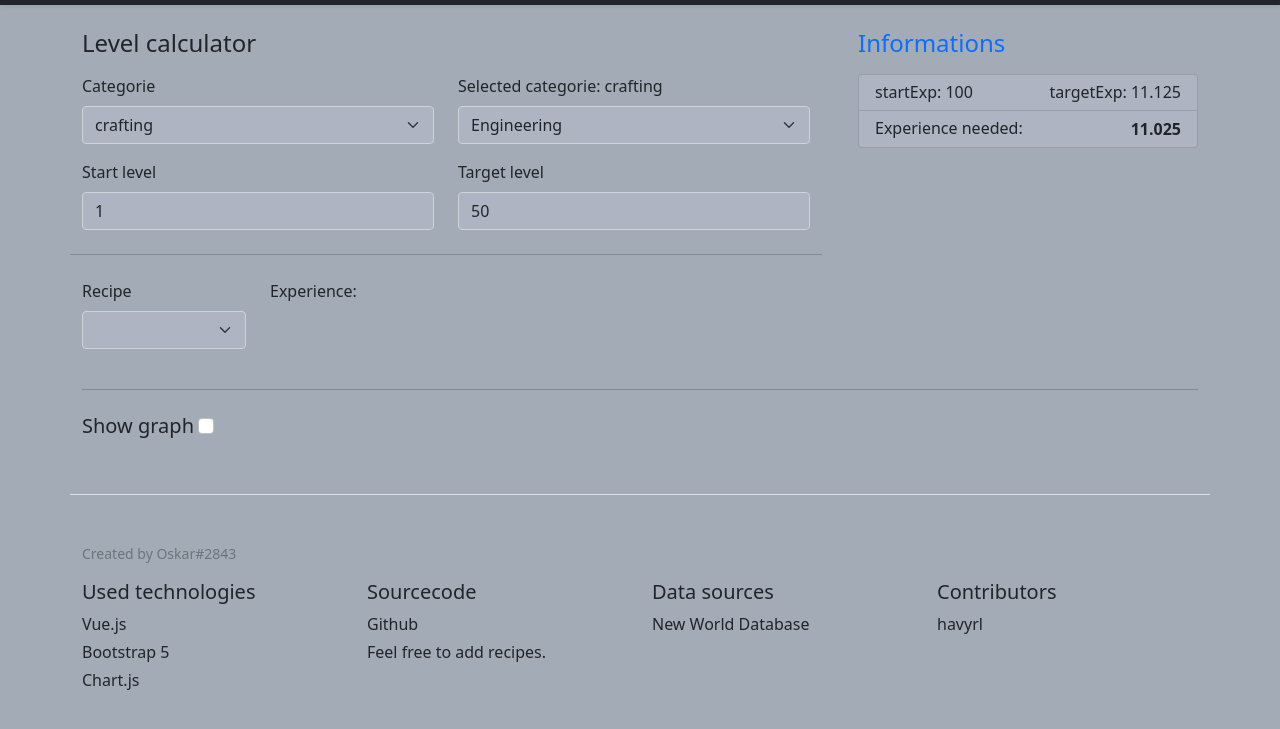
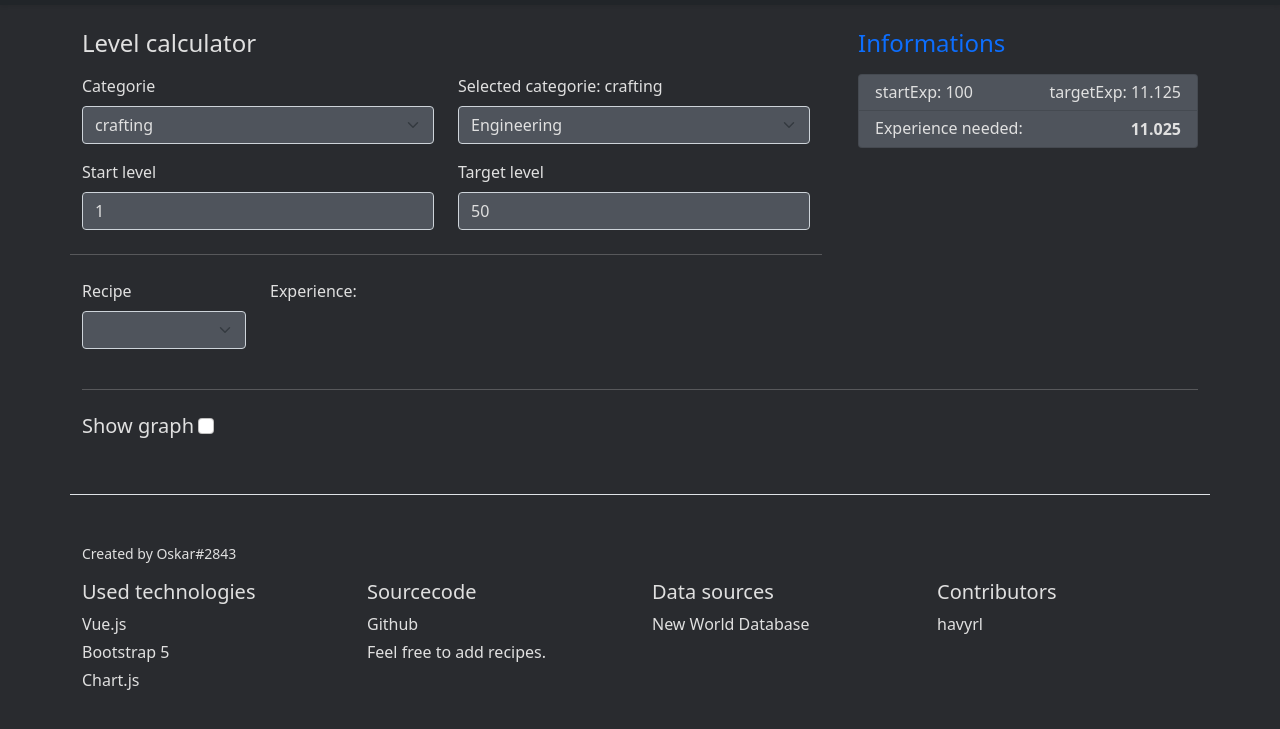
Before and after one commit to Oskar1504/nw-job-calculator, a website: page pub/index.html in a window 1280 px wide. Shown: the part 51-780 px from the top of the page. Drawn offline with nearby package versions, Linux system fonts and the light colour scheme.

Commit message:
changed style

```diff
--- a/pub/index.html
+++ b/pub/index.html
@@ -7,20 +7,8 @@
     <link href="https://cdn.jsdelivr.net/npm/bootstrap@5.0.2/dist/css/bootstrap.min.css" rel="stylesheet" integrity="sha384-EVSTQN3/azprG1Anm3QDgpJLIm9Nao0Yz1ztcQTwFspd3yD65VohhpuuCOmLASjC" crossorigin="anonymous">
     <!--CHART.JS-->
     <script src="https://cdn.jsdelivr.net/npm/chart.js"></script>
-    <style>
-        body{
-            background-color: #a3abb6 !important;
-        }
-        .form-select{
-            background-color: #aeb4c2 !important;
-        }
-        .form-control{
-            background-color: #aeb4c2 !important;
-        }
-        .list-group .list-group-item{
-            background-color: #aeb4c2 !important;
-        }
-    </style>
+
+    <link rel="stylesheet" href="style.css">
 
 </head>
 <body >
--- /dev/null
+++ b/pub/style.css
@@ -0,0 +1,23 @@
+body{
+    background-color: #292b2f !important;
+    color:#e0e0e0 !important;
+}
+.form-select{
+    background-color: #4f545c !important;
+    color:#e0e0e0 !important;
+}
+.form-control{
+    background-color: #4f545c !important;
+    color:#e0e0e0 !important;
+}
+.list-group .list-group-item{
+    background-color: #4f545c !important;
+    color: #e0e0e0 !important;
+}
+.text-muted{
+    color: #e0e0e0 !important;
+}
+
+.link-dark{
+    color: #e0e0e0 !important;
+}
```
Also changed, not shown: pub/crafting.html (+1 -18 lines).
